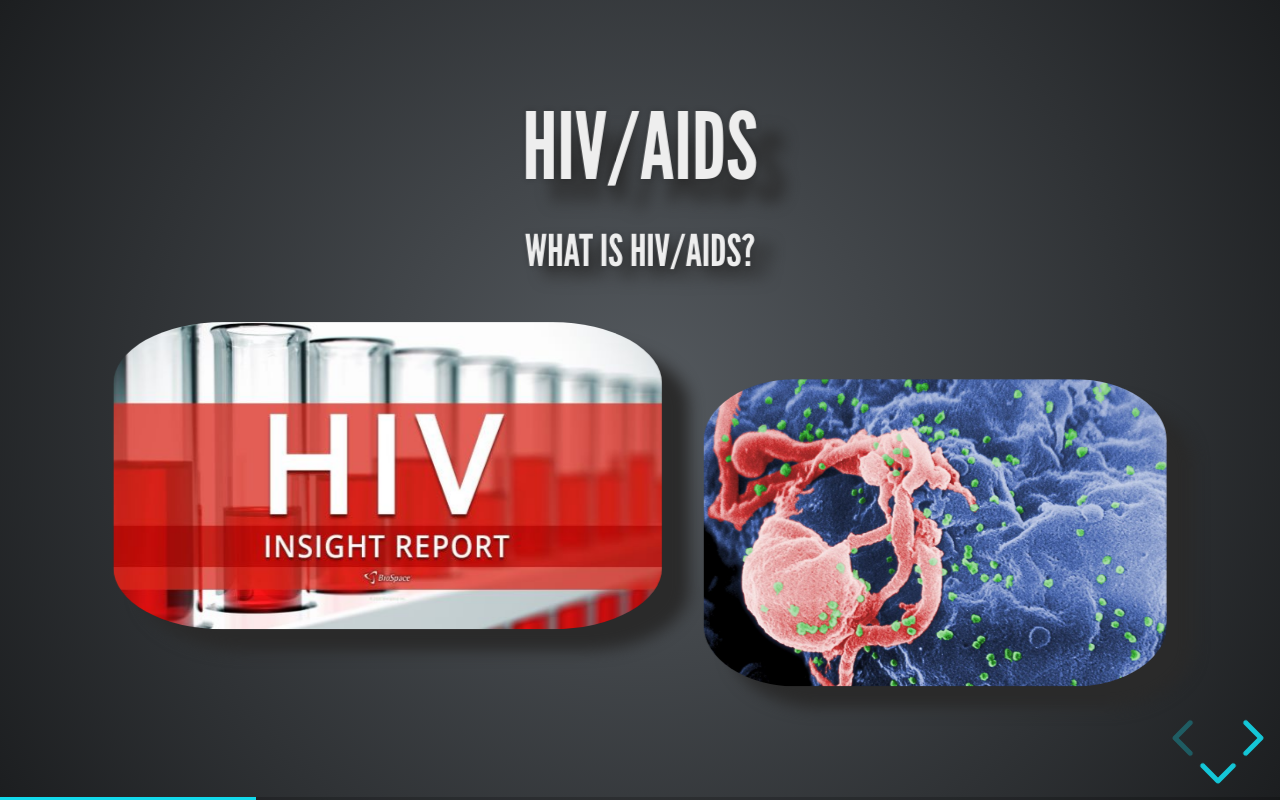
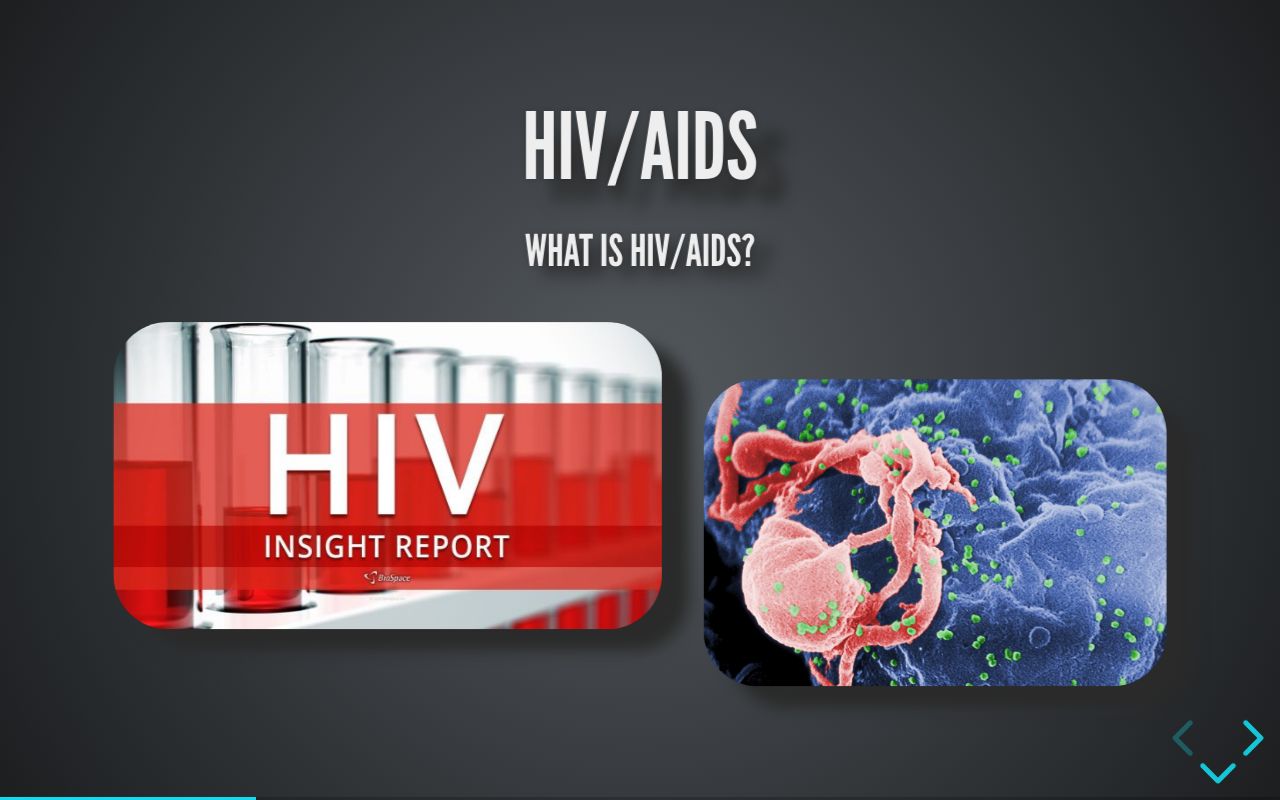
Before and after one commit to megabyte6/revealjs-presentations, a plain HTML site: page grade-10/SS-10/ngo-research-project/index.html in a window 1280 px wide. Both pictures are taken after a click on the button "next slide". Drawn offline with Linux system fonts and the light colour scheme.

Commit message:
Adjust border radius of images

```diff
--- a/grade-10/SS-10/ngo-research-project/style.css
+++ b/grade-10/SS-10/ngo-research-project/style.css
@@ -1,5 +1,5 @@
 img {
-    border-radius: 20%;
+    border-radius: 50px;
 }
 
 h1.drop-shadow {
```
